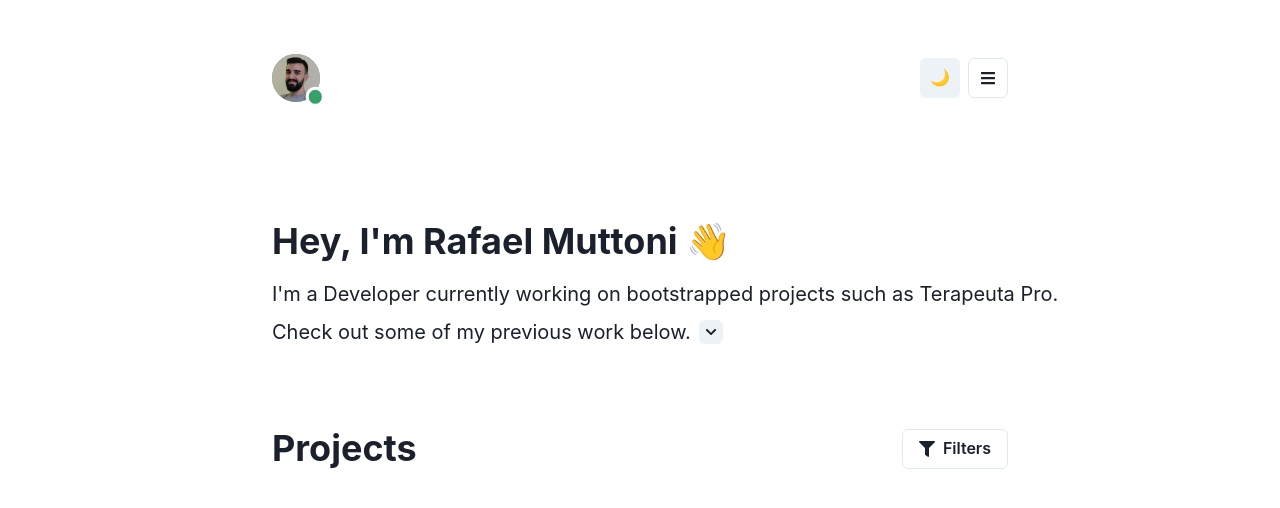
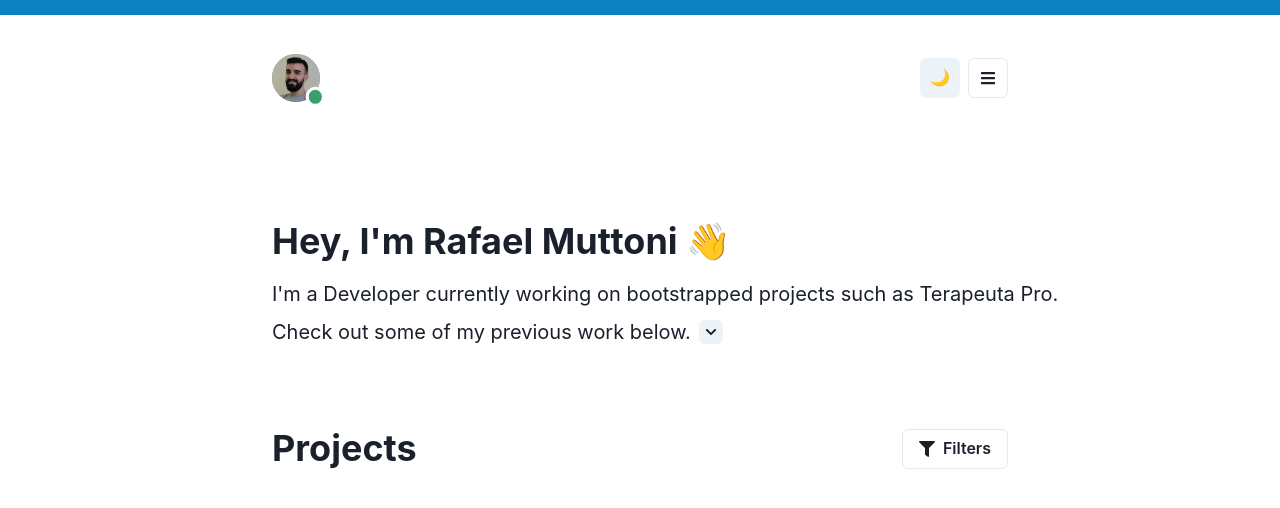
Before and after one commit to rafaelmuttoni/rafaelmuttoni.com, a Next.js app: page / in a window 1280 px wide. Shown: the top 508 px of the page. Built offline with nearby package versions, Linux system fonts and the light colour scheme.

Commit message:
cleanup and bar color

```diff
--- a/src/components/Navbar.js
+++ b/src/components/Navbar.js
@@ -11,10 +11,9 @@ import {
   MenuButton,
   MenuItem,
   MenuList,
-  Text,
   Tooltip,
 } from '@chakra-ui/react'
-import { FaUser, FaLaptop, FaPhone, FaBars } from 'react-icons/fa'
+import { FaBars } from 'react-icons/fa'
 import ThemeToggler from 'components/ThemeToggler'
 
 function Emoji({ emoji }) {
@@ -28,11 +27,7 @@ function Emoji({ emoji }) {
 export default function Navbar() {
   return (
     <Box>
-      <Box
-        w="100%"
-        h="15px"
-        bgGradient="linear(to-r, brand.main, brand.secondary)"
-      />
+      <Box w="100%" h="15px" bg="theme.main" />
       <Container
         maxW="container.md"
         minH="125px"
@@ -75,9 +70,7 @@ export default function Navbar() {
               <MenuItem minH="48px" fontWeight="bold">
                 <Emoji emoji="👨🏻‍💻" /> about me
               </MenuItem>
-              {/* <MenuItem minH="48px" fontWeight="bold">
-                <Emoji emoji="🚀" /> projects
-              </MenuItem> */}
+
               <MenuItem minH="48px" fontWeight="bold">
                 <Emoji emoji="📱" /> get in touch
               </MenuItem>
```
